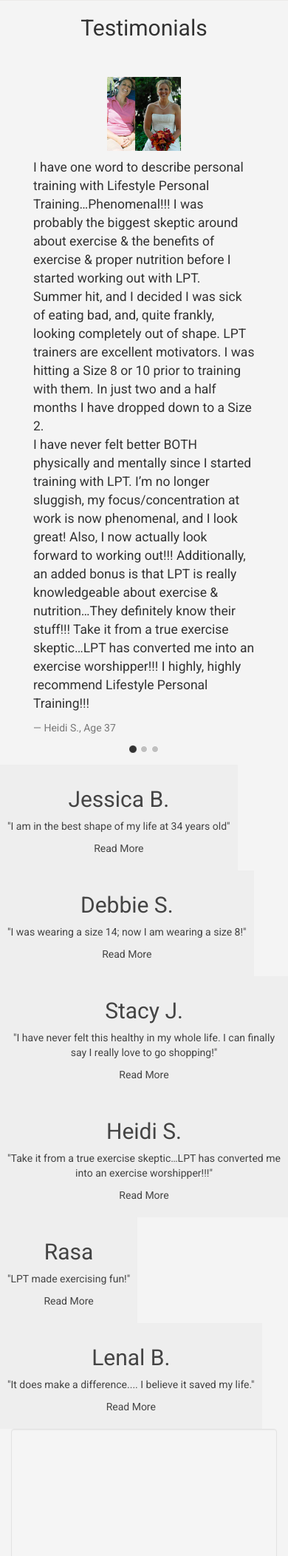
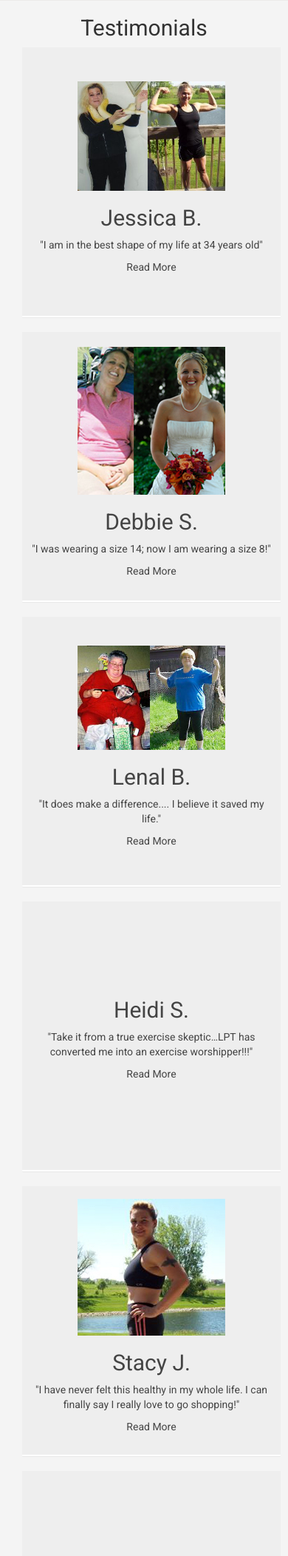
Before and after one commit to Mtutak/LPT, a PHP site: page / in a window 390 px wide. Shown: the part 4396-6500 px from the top of the page at 74% size. Run offline with PHP 8.4, Linux system fonts and the light colour scheme; a map, chart or similar area stays blank; some libraries are stand-ins or nearby versions.

Commit message:
working on accordian

```diff
--- a/CSS/main3.css
+++ b/CSS/main3.css
@@ -226,7 +226,16 @@
 
 /* ACCORDIAN TESTIMONIALS STYLING */
 /* Styling the button */
+.testsec {
+  width: 32%;
+}
+
+.testpic {
+  max-width: 200px;
+}
 button.accordion {
+    min-width: 350px;
+    height: 363px;
     background-color: #eee;
     color: #444;
     cursor: pointer;
@@ -244,12 +253,12 @@
 
 /* Style the accordion panel. Note: hidden by default */
 div.panel {
+    min-width: 350px;
     padding: 0 18px;
     background-color: white;
     overflow: hidden;
     max-height: 0;
     transition: max-height 0.4s ease-out;
-    display: none;
 }
 
 #trainercontact {
--- a/HTML/main3.html
+++ b/HTML/main3.html
@@ -262,75 +262,12 @@
     <h2>Testimonials</h2>
     </div>
   </div>
-  <div class='row'>
-    <div class='col-md-offset-2 col-md-8'>
-      <div class="carousel slide" data-ride="carousel" id="quote-carousel">
-        <!-- Bottom Carousel Indicators -->
-        <ol class="carousel-indicators">
-          <li data-target="#quote-carousel" data-slide-to="0" class="active"></li>
-          <li data-target="#quote-carousel" data-slide-to="1"></li>
-          <li data-target="#quote-carousel" data-slide-to="2"></li>
-        </ol>
-
-        <!-- Carousel Slides / Quotes -->
-        <div class="carousel-inner">
-
-          <!-- Quote 1 -->
-          <div class="item active">
-            <blockquote>
-              <div class="row">
-                <div class="col-sm-3 text-center">
-                  <img class="rounded" src="../Assets/images/beforeandafter.jpg" style="width: 100px;height:100px;">
-                  <!--<img class="img-circle" src="https://s3.amazonaws.com/uifaces/faces/twitter/kolage/128.jpg" style="width: 100px;height:100px;">-->
-                </div>
-                <div class="col-sm-9">
-                  <p>I have one word to describe personal training with Lifestyle Personal Training…Phenomenal!!!  I was probably the biggest skeptic around about exercise & the benefits of exercise & proper nutrition before I started working out with LPT. </br> Summer hit, and I decided I was sick of eating bad, and, quite frankly, looking completely out of shape.  LPT trainers are excellent motivators.  I was hitting a Size 8 or 10 prior to training with them.  In just two and a half months I have dropped down to a Size 2. </br>I have never felt better BOTH physically and mentally since I started training with LPT.  I’m no longer sluggish, my focus/concentration at work is now phenomenal, and I look great!  Also, I now actually look forward to working out!!!  Additionally, an added bonus is that LPT is really knowledgeable about exercise & nutrition…They definitely know their stuff!!!  Take it from a true exercise skeptic…LPT has converted me into an exercise worshipper!!!  I highly, highly recommend Lifestyle Personal Training!!!</p>
-                  <small>Heidi S., Age 37</small>
-                </div>
-              </div>
-            </blockquote>
-          </div>
-          <!-- Quote 2 -->
-          <div class="item">
-            <blockquote>
-              <div class="row">
-                <div class="col-sm-3 text-center">
-                  <img class="rounded" src="../Assets/images/beforeandafter.jpg" style="width: 100px;height:100px;">
-                </div>
-                <div class="col-sm-9">
-                  <p>I started Lifestyle Personal Training's "Biggest Loser Competition" because I needed my body and life to change.  I set a course to get back to the basics of weight loss, more exercise, better nutrition, and fewer empty calories Lifestyle Personal Training helped me with a positive attitude.  The first month was hard physically, the second was hard mentally, but the third was the easiest because I started seeing changes in my body, started feeling better, and had more energy!  LPT made exercising fun!</p>
-                  <small>Rasa</small>
-                </div>
-              </div>
-            </blockquote>
-          </div>
-          <!-- Quote 3 -->
-          <div class="item">
-            <blockquote>
-              <div class="row">
-                <div class="col-sm-3 text-center">
-                  <img class="rounded" src="../Assets/images/beforeandafter.jpg" style="width: 100px;height:100px;">
-                </div>
-                <div class="col-sm-9">
-                  <p>Lifestyle Personal Training has changed my life. I'm diabetic, have high blood pressure and high cholesterol. From working out with LPT, I have cut my blood pressure medication in half, I have cut my blood sugar medication from 1,000mg a day to 250mg and have eliminated one of the two medications I take for cholesterol.</br>When walking into work from my car, I would have to walk so slow because I would run out of breath. Now I walk 2 miles everyday on my lunch break. I have also participated in a 4 mile walk for charity.</br>LPT is not only there for the exercise, but also they're there for emotional support and guidance. Their commitment to me brings out the fight and commitment within myself.</br>I've struggled all my life with my weight. Dieting on and off, and maybe exercising. Not really understanding what a difference a proper workout can make. It does make a difference.... I believe it saved my life.</p>
-                  <small>Lenal B.</small>
-                </div>
-              </div>
-            </blockquote>
-          </div>
-        </div>
-
-        <!-- Carousel Buttons Next/Prev -->
-        <a data-slide="prev" href="#quote-carousel" class="left carousel-control"><i class="fa fa-chevron-left"></i></a>
-        <a data-slide="next" href="#quote-carousel" class="right carousel-control"><i class="fa fa-chevron-right"></i></a>
-      </div>
-    </div>
-  </div>
-</div>
 
 <!-- ACCORDIAN OF TESTIMONIALS -->
 
+<div class="testsec col-sm-4">
   <button class="accordion">
+    <img class="rounded testpic" src="../Assets/images/JessicaBeforeandAfter.jpg">
     <h2>Jessica B.</h2>
     <p>"I am in the best shape of my life at 34 years old"</p>
     <p>Read More</p>
@@ -338,8 +275,11 @@
   <div class="panel">
     <p>I hired LPT to lose a little weight. Never did I think I would not only lose the weight, but the muscle definition I have attained is unbelievable. I could never have done this on my own. Not only did LPT help transform my body, but they also gave a wealth of information on nutrition and healthy living and has educated my mind, not just my body. LPT is definitely an investment for your future. I am in the best shape of my life at 34 years old.</p>
   </div>
+</div>
 
+<div class="testsec col-sm-4">
   <button class="accordion">
+    <img class="rounded testpic" src="../Assets/images/beforeandafter.jpg">
     <h2>Debbie S.</h2>
     <p>"I was wearing a size 14; now I am wearing a size 8!"</p>
     <p>Read More</p>
@@ -347,16 +287,21 @@
   <div class="panel">
     <p>Like many people, I have struggled with my weight my entire life. When I got engaged I was at my highest weight ever and was determined to get into shape before my wedding, but I new I couldn't do it alone.</br> I heard of Lifestyle Personal Training and decided to give them a try. While training, my goals changed from just wanting to lose weight for the wedding to a desire to lead a healthier life overall.</br>The trainers at LPT love what they do and share their knowledge with you so, when you do have to go off on your own, you will be successful.</br> When I started with Lifestyle Personal Training I was wearing a size 14; now I am wearing a size 8! LPT supported me and helped me get into the best shape of my life and I have never felt better.</p>
   </div>
+</div>
 
+<div class="testsec col-sm-4">
   <button class="accordion">
-  <h2>Stacy J.</h2>
-  <p>"I have never felt this healthy in my whole life. I can finally say I really love to go shopping!"</p>
+    <img class="rounded testpic" src="../Assets/images/LenalBeforeandAfter.jpg">
+    <h2>Lenal B.</h2>
+    <p>"It does make a difference.... I believe it saved my life."</p>
     <p>Read More</p>
   </button>
   <div class="panel">
-  <p>After having two kids and struggling with my weight for 9 years, I thought enough was enough. I was finally ready to be committed to losing weight. I knew I would need a little help, but a little is not what LPT gave me. They gave me a whole lot more: a ton of motivation, education on what to eat, and how to transform my whole personal appearance. They have so much knowledge in this field that I learned something new every time we worked out.</br>Being a hair dresser, I think it's awesome when my clients ask me for advice on how to lose weight and eat healthy. I actually feel great after working out and guilty if I don't.</br>I have never felt this healthy in my whole life. I can finally say I really love to go shopping!</p>
+    <p>Lifestyle Personal Training has changed my life. I'm diabetic, have high blood pressure and high cholesterol. From working out with LPT, I have cut my blood pressure medication in half, I have cut my blood sugar medication from 1,000mg a day to 250mg and have eliminated one of the two medications I take for cholesterol.</br>When walking into work from my car, I would have to walk so slow because I would run out of breath. Now I walk 2 miles everyday on my lunch break. I have also participated in a 4 mile walk for charity.</br>LPT is not only there for the exercise, but also they're there for emotional support and guidance. Their commitment to me brings out the fight and commitment within myself.</br>I've struggled all my life with my weight. Dieting on and off, and maybe exercising. Not really understanding what a difference a proper workout can make. It does make a difference.... I believe it saved my life.</p>
+  </div>
 </div>
 
+<div class="testsec col-sm-4">
   <button class="accordion">
     <h2>Heidi S.</h2>
     <p>"Take it from a true exercise skeptic…LPT has converted me into an exercise worshipper!!!"</p>
@@ -365,7 +310,21 @@
   <div class="panel">
     <p>I have one word to describe personal training with Lifestyle Personal Training…Phenomenal!!!  I was probably the biggest skeptic around about exercise & the benefits of exercise & proper nutrition before I started working out with LPT. </br> Summer hit, and I decided I was sick of eating bad, and, quite frankly, looking completely out of shape.  LPT trainers are excellent motivators.  I was hitting a Size 8 or 10 prior to training with them.  In just two and a half months I have dropped down to a Size 2. </br>I have never felt better BOTH physically and mentally since I started training with LPT.  I’m no longer sluggish, my focus/concentration at work is now phenomenal, and I look great!  Also, I now actually look forward to working out!!!  Additionally, an added bonus is that LPT is really knowledgeable about exercise & nutrition…They definitely know their stuff!!!  Take it from a true exercise skeptic…LPT has converted me into an exercise worshipper!!!  I highly, highly recommend Lifestyle Personal Training!!!</p>
   </div>
+</div>
 
+<div class="testsec col-sm-4">
+  <button class="accordion">
+    <img class="rounded testpic" src="../Assets/images/stacysized.jpg">
+    <h2>Stacy J.</h2>
+    <p>"I have never felt this healthy in my whole life. I can finally say I really love to go shopping!"</p>
+    <p>Read More</p>
+  </button>
+  <div class="panel">
+    <p>After having two kids and struggling with my weight for 9 years, I thought enough was enough. I was finally ready to be committed to losing weight. I knew I would need a little help, but a little is not what LPT gave me. They gave me a whole lot more: a ton of motivation, education on what to eat, and how to transform my whole personal appearance. They have so much knowledge in this field that I learned something new every time we worked out.</br>Being a hair dresser, I think it's awesome when my clients ask me for advice on how to lose weight and eat healthy. I actually feel great after working out and guilty if I don't.</br>I have never felt this healthy in my whole life. I can finally say I really love to go shopping!</p>
+  </div>
+</div>
+
+<div class="testsec col-sm-4">
   <button class="accordion">
     <h2>Rasa</h2>
     <p>"LPT made exercising fun!"</p>
@@ -374,15 +333,8 @@
   <div class="panel">
     <p>I started Lifestyle Personal Training's "Biggest Loser Competition" because I needed my body and life to change.  I set a course to get back to the basics of weight loss, more exercise, better nutrition, and fewer empty calories Lifestyle Personal Training helped me with a positive attitude.  The first month was hard physically, the second was hard mentally, but the third was the easiest because I started seeing changes in my body, started feeling better, and had more energy!  LPT made exercising fun!</p>
   </div>
+</div>
 
-<button class="accordion">
-  <h2>Lenal B.</h2>
-  <p>"It does make a difference.... I believe it saved my life."</p>
-  <p>Read More</p>
-</button>
-<div class="panel">
-  <p>Lifestyle Personal Training has changed my life. I'm diabetic, have high blood pressure and high cholesterol. From working out with LPT, I have cut my blood pressure medication in half, I have cut my blood sugar medication from 1,000mg a day to 250mg and have eliminated one of the two medications I take for cholesterol.</br>When walking into work from my car, I would have to walk so slow because I would run out of breath. Now I walk 2 miles everyday on my lunch break. I have also participated in a 4 mile walk for charity.</br>LPT is not only there for the exercise, but also they're there for emotional support and guidance. Their commitment to me brings out the fight and commitment within myself.</br>I've struggled all my life with my weight. Dieting on and off, and maybe exercising. Not really understanding what a difference a proper workout can make. It does make a difference.... I believe it saved my life.</p>
-</div>
 
 <!-- CONTACT FORM -->
 
@@ -533,20 +485,15 @@
 $(function () {
 
   // FOR ACCORDIAN DISPLAY OF TESTIMONIALS
-    var acc = $(".accordion");
-    var i;
-
-      for (i = 0; i < acc.length; i++) {
-        acc[i].onclick = function() {
-          $(this).toggle("active");
+   $(".accordion").on("click", function() {
+    $(this).toggleClass("active");
     var panel = this.nextElementSibling;
     if (panel.style.maxHeight){
       panel.style.maxHeight = null;
     } else {
       panel.style.maxHeight = panel.scrollHeight + "px";
     }
-        }
-      }
+  });
 
 //FOR GOOGLE MAPS
 
```
Also changed, not shown: Assets/images/JessicaBeforeandAfter.jpg (added), Assets/images/LenalBeforeandAfter.jpg (added), Assets/images/Stacysized.jpg (added), 2 other files. Lines whose indentation alone changed are shown as unchanged.
